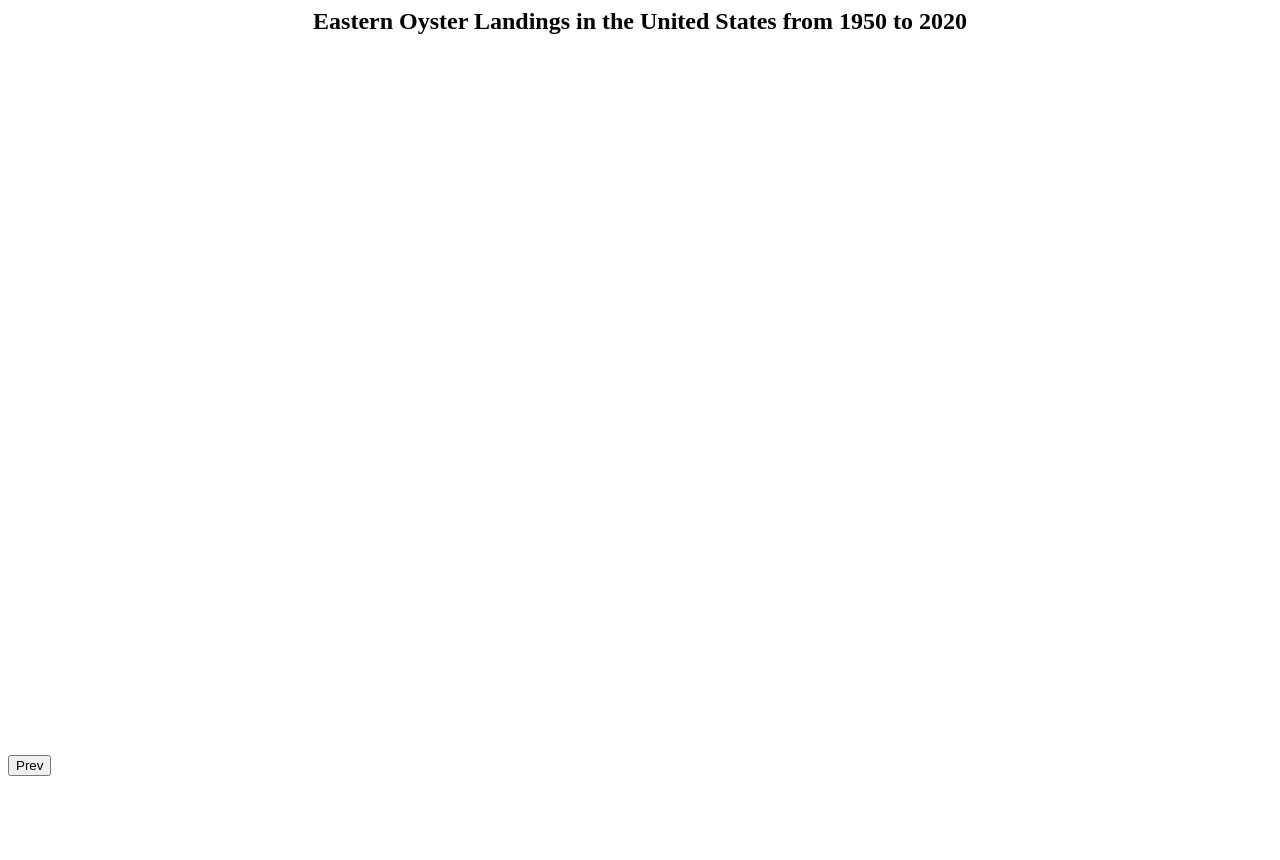
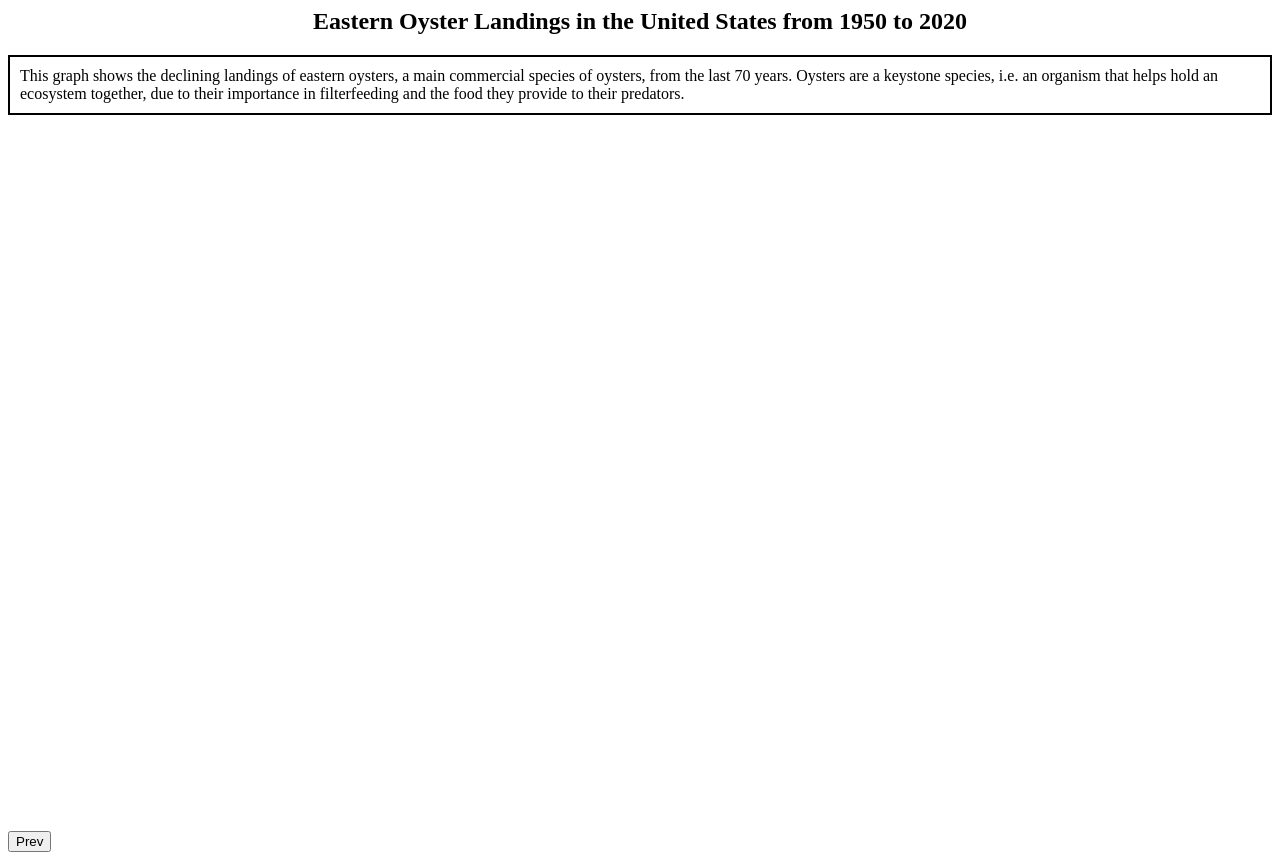
Before and after one commit to jpslane/oysters, a plain HTML site: page index.html in a window 1280 px wide. Before the commit the page ends 800 px from the top, so only its background shows below. Drawn offline with nearby package versions, Linux system fonts and the light colour scheme; no server answers.

Commit message:
Update index.html

```diff
--- a/index.html
+++ b/index.html
@@ -4,6 +4,7 @@
       Eastern Oyster Landings in the United States from 1950 to 2020
     </center>
   </H2>
+  <P style="padding: 10px; border: 2px solid black;">This graph shows the declining landings of eastern oysters, a main commercial species of oysters, from the last 70 years. Oysters are a keystone species, i.e. an organism that helps hold an ecosystem together, due to their importance in filterfeeding and the food they provide to their predators.</P>
   <script src='https://d3js.org/d3.v5.min.js'></script>
   <div id="my_dataviz"></div>
 
```
